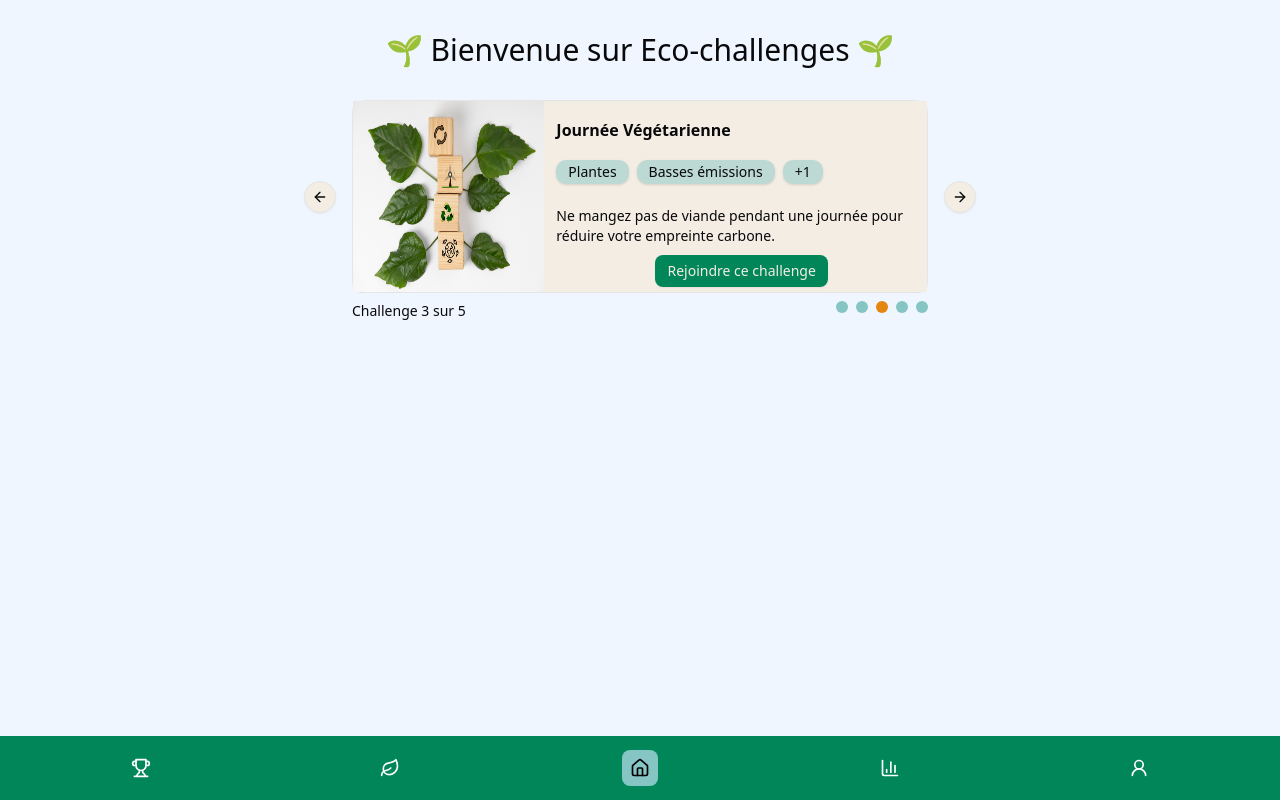
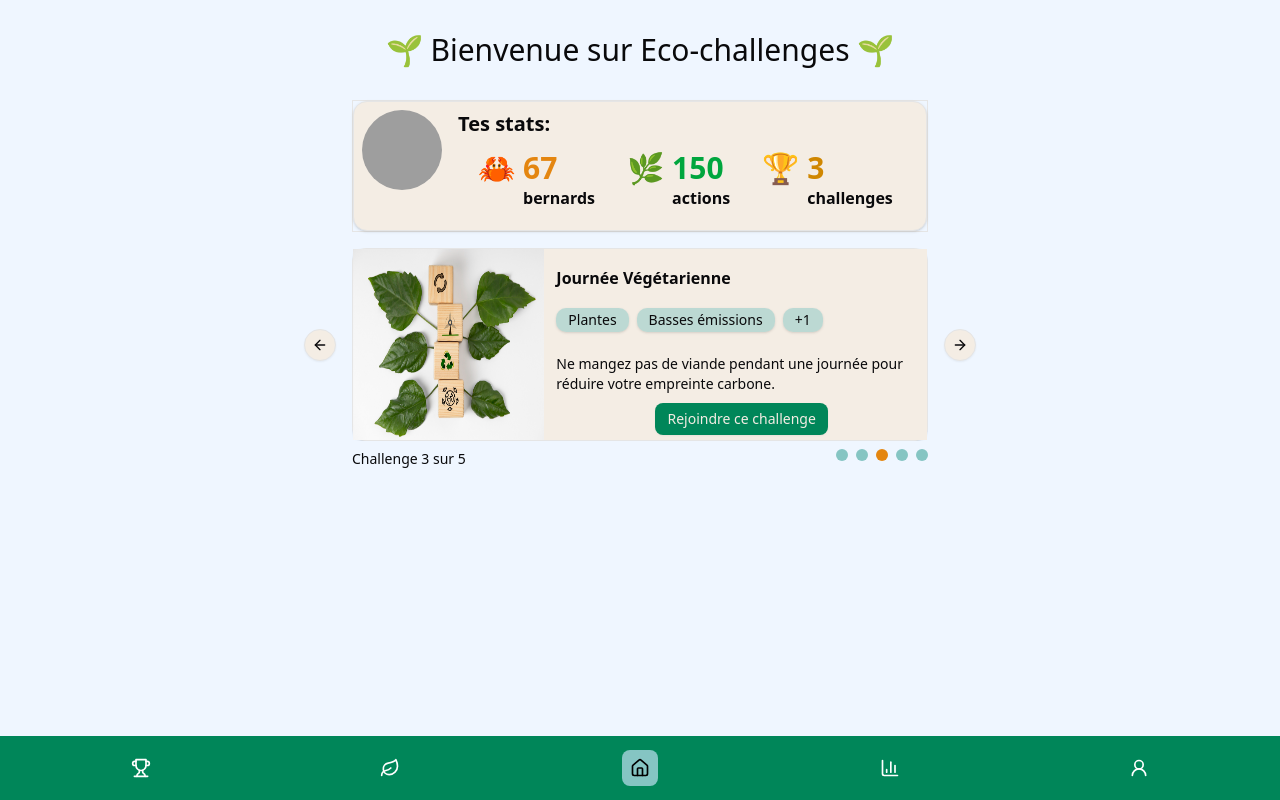
Before and after one commit to WildCodeSchool/2024-09-wns-jaune-ecochallenges, a React (Vite) app in the folder frontend/: page / in a window 1280 px wide. Built offline with nearby package versions, Linux system fonts and the light colour scheme; grey boxes are pictures that could not be loaded.

Commit message:
add usercard to home page

```diff
--- a/frontend/package.json
+++ b/frontend/package.json
@@ -18,6 +18,7 @@
     "@graphql-codegen/typescript": "^4.1.1",
     "@graphql-codegen/typescript-operations": "^4.3.1",
     "@graphql-codegen/typescript-react-apollo": "^4.3.2",
+    "@radix-ui/react-avatar": "^1.1.4",
     "@radix-ui/react-hover-card": "^1.1.6",
     "@radix-ui/react-slot": "^1.1.2",
     "@tailwindcss/vite": "^4.0.6",
--- /dev/null
+++ b/frontend/src/components/UserCard.tsx
@@ -0,0 +1,48 @@
+import { Card, Avatar, AvatarImage } from '@/components/ui';
+
+export const UserCard = () => {
+  return (
+    <article className="m-4 mx-auto max-w-xl border-1">
+      <Card className="flex flex-row p-2">
+        <Avatar className="h-20 w-20">
+          <AvatarImage
+            src="https://github.com/shadcn.png"
+            alt="@shadcn"
+          ></AvatarImage>
+        </Avatar>
+        <div className="">
+          <h3 className="text-xl font-bold">Tes stats:</h3>
+
+          <div className="flex flex-wrap">
+            {/* section bernard point */}
+            <div className="m-3 flex">
+              <div className="ml-2 text-3xl">🦀</div>
+              <div className="ml-2 flex flex-col font-bold">
+                {' '}
+                <span className="text-accent text-3xl">67</span>bernards
+              </div>
+            </div>
+
+            {/* section actions */}
+            <div className="m-3 flex">
+              <div className="ml-2 text-3xl">🌿</div>
+              <div className="ml-2 flex flex-col font-bold">
+                {' '}
+                <span className="text-3xl text-green-600">150</span>actions
+              </div>
+            </div>
+
+            {/* section challenges */}
+            <div className="m-3 flex">
+              <div className="ml-2 text-3xl">🏆</div>
+              <div className="ml-2 flex flex-col font-bold">
+                {' '}
+                <span className="text-3xl text-yellow-600">3</span>challenges
+              </div>
+            </div>
+          </div>
+        </div>
+      </Card>
+    </article>
+  );
+};
--- a/frontend/src/components/index.ts
+++ b/frontend/src/components/index.ts
@@ -4,3 +4,4 @@ export * from './Navbar';
 export * from './Pill';
 export * from './ChallengeCarouselCard';
 export * from './CarouselComponent';
+export * from './UserCard';
--- /dev/null
+++ b/frontend/src/components/ui/avatar.tsx
@@ -0,0 +1,51 @@
+import * as React from 'react';
+import * as AvatarPrimitive from '@radix-ui/react-avatar';
+
+import { cn } from '@/lib/utils';
+
+function Avatar({
+  className,
+  ...props
+}: React.ComponentProps<typeof AvatarPrimitive.Root>) {
+  return (
+    <AvatarPrimitive.Root
+      data-slot="avatar"
+      className={cn(
+        'relative flex size-8 shrink-0 overflow-hidden rounded-full',
+        className
+      )}
+      {...props}
+    />
+  );
+}
+
+function AvatarImage({
+  className,
+  ...props
+}: React.ComponentProps<typeof AvatarPrimitive.Image>) {
+  return (
+    <AvatarPrimitive.Image
+      data-slot="avatar-image"
+      className={cn('aspect-square size-full', className)}
+      {...props}
+    />
+  );
+}
+
+function AvatarFallback({
+  className,
+  ...props
+}: React.ComponentProps<typeof AvatarPrimitive.Fallback>) {
+  return (
+    <AvatarPrimitive.Fallback
+      data-slot="avatar-fallback"
+      className={cn(
+        'bg-muted flex size-full items-center justify-center rounded-full',
+        className
+      )}
+      {...props}
+    />
+  );
+}
+
+export { Avatar, AvatarImage, AvatarFallback };
--- a/frontend/src/components/ui/index.ts
+++ b/frontend/src/components/ui/index.ts
@@ -1,2 +1,3 @@
 export * from './button';
 export * from './card';
+export * from './avatar';
--- a/frontend/src/pages/Home.tsx
+++ b/frontend/src/pages/Home.tsx
@@ -1,4 +1,8 @@
-import { ChallengeCarouselCard, CarouselComponent } from '@/components';
+import {
+  ChallengeCarouselCard,
+  CarouselComponent,
+  UserCard,
+} from '@/components';
 
 export const Home = () => {
   const ecoChallenges = [
@@ -59,6 +63,7 @@ export const Home = () => {
       <h1 className="mb-8 rounded-full text-center text-3xl font-thin">
         🌱 Bienvenue sur Eco-challenges 🌱
       </h1>
+      <UserCard></UserCard>
       <CarouselComponent
         data={ecoChallenges}
         CardComponent={ChallengeCarouselCard}
```
Also changed, not shown: 1 other file (tests, documents, lock files or other folders).
